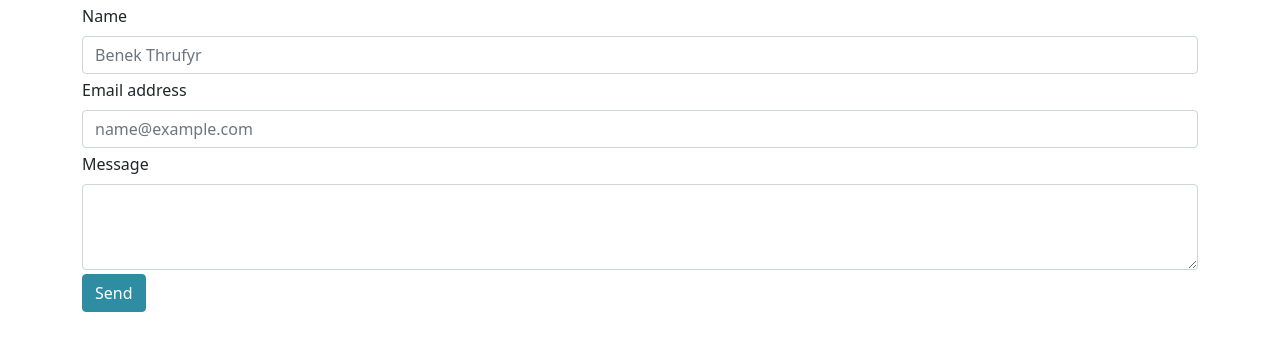
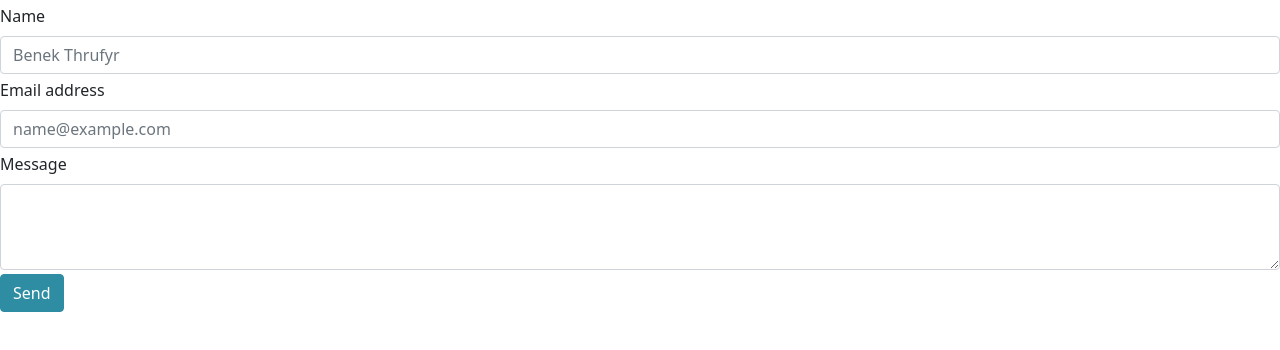
Before and after one commit to LucasAho/blogNextJs, a Next.js app: page /contact in a window 1280 px wide. Shown: the top 350 px of the page. Built offline with nearby package versions, Linux system fonts and the light colour scheme.

Commit message:
trying to narrow down import issue

```diff
--- a/components/contactForm.js
+++ b/components/contactForm.js
@@ -1,10 +1,8 @@
-import Container from 'react-bootstrap/Container';
 import Button from 'react-bootstrap/Button';
 import Form from 'react-bootstrap/Form';
 
 export default function ContactForm() {
     return (
-        <Container>
             <Form name="contact" method="POST" action="/success" data-netlify="true">
                 <input type="hidden" name="contact-form" value="contact"/>
                 <Form.Group className="my-1" type='text' name='fullname' id='fullname' controlId="contactForm.ControlInput1">
@@ -23,6 +21,5 @@ export default function ContactForm() {
                     Send
                 </Button>
             </Form>
-        </Container>
     )
 }
--- a/pages/contact.js
+++ b/pages/contact.js
@@ -2,6 +2,8 @@ import ContactForm from "./../components/ContactForm";
 
 export default function Contact() {
     return (
+        <>
         <ContactForm />
+        </>
     )
 }
```
